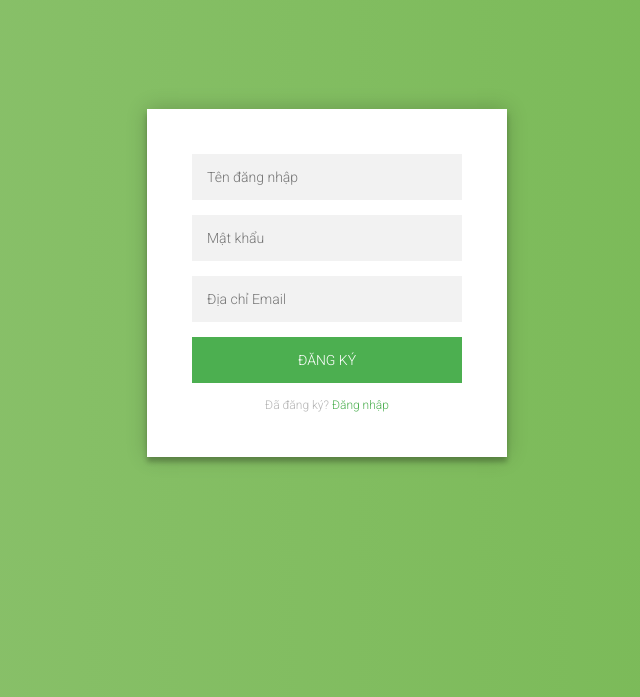
After one commit to trinhnk/django_simple_blog, a Django app: page /register in a window 1280 px wide. The commit adds this page. Shown: the top 697 px of the page, without its empty margins (313-953 px from the left). Run offline with Django 3.2, Linux system fonts and the light colour scheme.

Commit message:
add auth login and register

```diff
--- a/blog/static/blog/css/login.css
+++ b/blog/static/blog/css/login.css
@@ -52,9 +52,9 @@
   color: #4CAF50;
   text-decoration: none;
 }
-.form .register-form {
+/* .form .register-form {
   display: none;
-}
+} */
 .container {
   position: relative;
   z-index: 1;
--- /dev/null
+++ b/blog/templates/blog/auth/register.html
@@ -0,0 +1,24 @@
+<!DOCTYPE html>
+<html lang="vi">
+    <head>
+        {% load static %}
+        <meta charset="UTF-8">
+        <meta name="viewport" content="width=device-width, initial-scale=1.0">
+        <title>Đăng ký</title>
+        <link rel="stylesheet" href="{% static 'blog/css/login.css' %}">
+        <link rel="stylesheet" href="{% static 'blog/js/login.js' %}">
+    </head>
+    <body>
+        <div class="login-page">
+            <div class="form">
+                <form class="register-form">
+                    <input type="text" placeholder="Tên đăng nhập"/>
+                    <input type="password" placeholder="Mật khẩu"/>
+                    <input type="text" placeholder="Địa chỉ Email"/>
+                    <button>Đăng ký</button>
+                    <p class="message">Đã đăng ký? <a href="{% url 'login' %}">Đăng nhập</a></p>
+                </form>
+            </div>
+        </div>
+    </body>
+</html>
--- a/blog/templates/blog/components/blog-item-1.html
+++ b/blog/templates/blog/components/blog-item-1.html
@@ -1,19 +1,19 @@
 <div class="card">
     <div class="row">
         <div class="col-md-5 wrapthumbnail">
-            <a href="#">
+            <a href="{% url 'post' post.id %}">
                 <div class="thumbnail" style="background-image:url({{ post.image }});">
                 </div>
             </a>
         </div>
         <div class="col-md-7">
             <div class="card-block">
-                <h2 class="card-title"><a href="#">{{  post.name }}</a></h2>
+                <h2 class="card-title"><a href="{% url 'post' post.id %}">{{  post.name }}</a></h2>
                 <h4 class="card-text">{{ post.name }}</h4>
                 <div class="metafooter">
                     <div class="wrapfooter">
                         <span class="meta-footer-thumb">
-                        <a href="#"><img class="author-thumb" src="https://www.gravatar.com/avatar/e56154546cf4be74e393c62d1ae9f9d4?s=250&amp;d=mm&amp;r=x" alt="Sal"></a>
+                        <a href="{% url 'post' post.id %}"><img class="author-thumb" src="https://www.gravatar.com/avatar/e56154546cf4be74e393c62d1ae9f9d4?s=250&amp;d=mm&amp;r=x" alt="Sal"></a>
                         </span>
                         <span class="author-meta">
                         <span class="post-name"><a href="#">{{  post.author }}</a></span><br/>
--- a/blog/templates/blog/components/blog-item-2.html
+++ b/blog/templates/blog/components/blog-item-2.html
@@ -1,10 +1,10 @@
 <div class="card">
-    <a href="post.html">
+    <a href="{% url 'post' post.id %}">
         <img class="img-fluid" src="https://www.themepush.com/freethemes/mediumish/assets/img/demopic/6.jpg" alt="">
     </a>
     <div class="card-block">
         <h2 class="card-title">
-            <a href="post.html">{{ post.name }}</a>
+            <a href="{% url 'post' post.id %}">{{ post.name }}</a>
         </h2>
         <h4 class="card-text">This is a longer card with supporting text below as a natural lead-in to additional content. This content is a little bit longer.</h4>
         <div class="metafooter">
@@ -21,7 +21,7 @@
                     <span class="post-read">6 min read</span>
                 </span>
                 <span class="post-read-more">
-                    <a href="post.html" title="Read Story">
+                    <a href="{% url 'post' post.id %}" title="Read Story">
                         <svg class="svgIcon-use" width="25" height="25" viewBox="0 0 25 25">
                             <path d="M19 6c0-1.1-.9-2-2-2H8c-1.1 0-2 .9-2 2v14.66h.012c.01.103.045.204.12.285a.5.5 0 0 0 .706.03L12.5 16.85l5.662 4.126a.508.508 0 0 0 .708-.03.5.5 0 0 0 .118-.285H19V6zm-6.838 9.97L7 19.636V6c0-.55.45-1 1-1h9c.55 0 1 .45 1 1v13.637l-5.162-3.668a.49.49 0 0 0-.676 0z" fill-rule="evenodd"></path>
                         </svg>
--- a/blog/templates/blog/partials/navbar.html
+++ b/blog/templates/blog/partials/navbar.html
@@ -20,7 +20,7 @@
             <!-- Begin Menu -->
             <ul class="navbar-nav ml-auto">
                 <li class="nav-item active">
-                    <a class="nav-link" href="{% url 'post' randrange(4) %}">
+                    <a class="nav-link" href="{% url 'post' 1 %}">
                         Bài viết ngẫu nhiên
                         <span class="sr-only">(current)</span>
                     </a>
@@ -30,7 +30,7 @@
                 </li>
                 </li>
                 <li class="nav-item">
-                    <a class="nav-link" href="#">Login</a>
+                    <a class="nav-link" href="{% url 'login' %}">Login</a>
                 </li>
             </ul>
             <!-- End Menu -->
--- a/blog/urls.py
+++ b/blog/urls.py
@@ -6,6 +6,7 @@ urlpatterns = [
     path('post/<int:post_id>/', views.blogPost, name='post'),
     # path('create', views.create, name='create'),
     # path('author/<int:user_id>', views.author, name='author_detail'),
-    # path('login', views.login, name='login'),
     # path('store', views.store, name='store_post'),
+    path('login', views.login, name='login'),
+    path('register', views.register, name='register')
 ]
--- a/blog/views.py
+++ b/blog/views.py
@@ -8,10 +8,12 @@ def index(request):
     posts = BlogPost.objects.all()
     return render(request, 'blog/page/home.html', {'posts': posts})
 
+def login(request):
+    return render(request, 'blog/auth/login.html')
+
+def register(request):
+    return render(request, 'blog/auth/register.html')
+
 def blogPost(request, post_id):
-    if not post_id:
-        latestId = BlogPost.objects.latest('id').id
-        post = BlogPost.objects.get(id=randrange(1,4))
-    else:
-        post = BlogPost.objects.get(id=post_id)
+    post = BlogPost.objects.get(id=post_id)
     return render(request, 'blog/page/post.html', {'post': post})
```
Also changed, not shown: blog/templates/blog/auth/login.html (added, +23 -0 lines).
